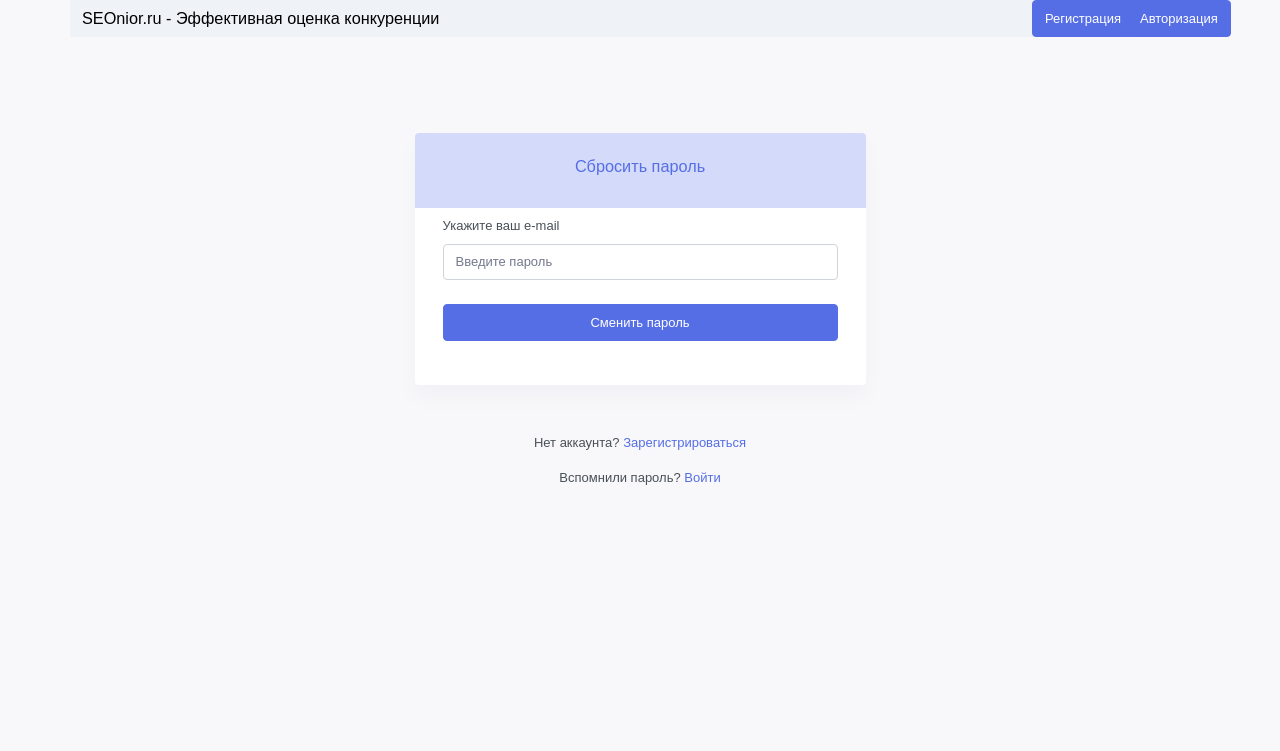
After one commit to Wenfort/concurent_site_release, a Django app: page /main/password_reset in a window 1280 px wide. The commit adds this page. Shown: the top 751 px of the page. Run offline with Django 3.2, Linux system fonts and the light colour scheme; some libraries are stand-ins or nearby versions.

Commit message:
работает ресет пароля

```diff
--- a/main/templates/main/non_restricted_requests.html
+++ b/main/templates/main/non_restricted_requests.html
@@ -18,8 +18,8 @@
                                 </tr>
                             </thead>
                             <tbody>
-                                {% if all_requests_list %}
-                                    {% for request in all_requests_list %}
+                                {% if all_requests %}
+                                    {% for request in all_requests %}
                                         {% if request.status == 'progress'  %}
                                             <tr>
                                                 <td>{{ request.request }}</td>
--- a/main/templates/main/restricted_requests.html
+++ b/main/templates/main/restricted_requests.html
@@ -22,8 +22,8 @@
                                 </tr>
                             </thead>
                             <tbody>
-                                {% if all_requests_list %}
-                                    {% for request in all_requests_list %}
+                                {% if all_requests %}
+                                    {% for request in all_requests %}
                                         {% if request.status == 'progress'  %}
                                             <tr>
                                                 <td>{{ request.request }}</td>
--- /dev/null
+++ b/main/templates/main/user_auth/password_reset.html
@@ -0,0 +1,60 @@
+{% load static %}
+<html lang="en">
+<head>
+    <meta charset="utf-8">
+    <meta name="viewport" content="width=device-width, initial-scale=1.0">
+    <link rel="stylesheet" href="{% static 'main/css/bs.css' %}">
+</head>
+<body>
+{% include '../navbar.html' %}
+    <div class="account-pages my-5 pt-sm-5">
+        <div class="container">
+            <div class="row justify-content-center">
+                <div class="col-md-8 col-lg-6 col-xl-5">
+                    <div class="card overflow-hidden">
+                        <div class="bg-soft-primary">
+                            <div class="row">
+                                <div class="col-12">
+                                    <div class="text-primary p-4">
+                                        <h5 class="text-primary" style="text-align: center">Сбросить пароль</h5>
+                                    </div>
+                                </div>
+                            </div>
+                        </div>
+                        <div class="card-body pt-0">
+                            <div class="p-2">
+                                <form class="form-horizontal" method="post">
+                                    {% csrf_token %}
+                                    <div class="form-group">
+                                        <label for="userpassword">Укажите ваш e-mail</label>
+                                        <input type="email" name="email" class="form-control" id="password" placeholder="Введите пароль">
+                                    </div>
+
+                                    <div class="mt-4">
+                                        <button class="btn btn-primary btn-block waves-effect waves-light" type="submit">Сменить пароль</button>
+                                    </div>
+                                    {% if message == 'Пароли не совпадают'%}
+                                        <div>
+                                            <p style="color: red; text-align: center; margin-top: 10px;"> {{ message }} </p>
+                                        </div>
+                                    {% else %}
+                                        <div>
+                                            <p style="color: green; text-align: center; margin-top: 10px;"> {{ message }} </p>
+                                        </div>
+                                    {% endif %}
+                                </form>
+                            </div>
+                        </div>
+                    </div>
+                    <div class="mt-5 text-center">
+                        <div>
+                            <p>Нет аккаунта? <a href="{% url 'registration' %}" class="font-weight-medium text-primary"> Зарегистрироваться</a> </p>
+                            <p>Вспомнили пароль? <a href="{% url 'authorization' %}" class="font-weight-medium text-primary"> Войти</a> </p>
+                        </div>
+                    </div>
+                </div>
+            </div>
+        </div>
+    </div>
+</body>
+</html>
--- a/main/urls.py
+++ b/main/urls.py
@@ -16,4 +16,5 @@ urlpatterns = [
     path('add_new_ticket', views.add_new_ticket, name='add_new_ticket'),
     path('close_ticket/<int:ticket_id>', views.close_ticket, name='close_ticket'),
     path('change_password', views.change_password, name='change_password'),
+    path('password_reset', views.password_reset, name='password_reset')
 ]
--- a/main/views.py
+++ b/main/views.py
@@ -1,9 +1,11 @@
 from django.http import HttpResponse, HttpResponseRedirect
+from django.core.mail import send_mail
 from django.shortcuts import render, get_list_or_404, redirect
 from django.contrib.auth import authenticate, login, logout as django_logout
 from django.utils import timezone
 from .models import Request, RequestQueue, UserData, Order, OrderStatus, TicketPost, Ticket
 from django.contrib.auth.models import User
+from .password_generator import generate_password
 
 from .forms import NewRequest, NewUser, AuthUser, ChangePassword
 
@@ -54,17 +56,26 @@ class SiteUser:
 class Orders:
     def __init__(self, user_id):
         self.user_id = user_id
-        self.all_order_rows = object
-        self.unique_order_rows = object
+        self.all_order_rows = list
+        self.unique_order_rows = list
 
         self.get_all_user_order_rows()
         self.get_unique_user_order_rows()
+
 
     def get_all_user_order_rows(self):
         self.all_order_rows = Order.objects.filter(user_id=self.user_id)
 
     def get_unique_user_order_rows(self):
         self.unique_order_rows = OrderStatus.objects.filter(user_id=self.user_id)
+
+    def all_ordered_requests(self):
+        ordered_requests_ids = [order.request_id for order in self.all_order_rows]
+        return Request.objects.filter(id__in=ordered_requests_ids)
+
+    def all_requests_from_order(self, order_id):
+        ordered_requests_ids = [order.request_id for order in self.all_order_rows.filter(order_id=order_id)]
+        return Request.objects.filter(id__in=ordered_requests_ids)
 
 
 class NewRequestHandler:
@@ -163,7 +174,7 @@ class NewUserHandler:
         self.password_again = self.request['password_again']
 
     def get_user_email(self):
-        self.email = self.request['email']
+        self.email = self.request['email'].lower()
 
     def create_user(self):
         User.objects.create_user(self.user_name, self.email, self.password)
@@ -229,24 +240,36 @@ class Tickets:
         else:
             return HttpResponse('У вас нет права закрывать тикеты')
 
+
 def results(request):
     if request.method == "POST":
         NewRequestHandler(request)
         return HttpResponseRedirect('/main/results')
     else:
         user_data = SiteUser(request.user.username)
-        all_requests_list = get_list_or_404(Request.objects.order_by('site_seo_concurency'))
-        try:
-            context = {'all_requests_list': all_requests_list,
-                       'orders': user_data.orders,
-                       'keywords_ordered': user_data.ordered_keywords,
-                       'balance': user_data.balance}
-        except:
-            context = {'all_requests_list': all_requests_list}
         if request.user.is_staff:
+            all_requests = Request.objects.all().order_by('-site_seo_concurency')
+
+            context = {
+                'all_requests': all_requests,
+                'orders': user_data.orders,
+                'keywords_ordered': user_data.ordered_keywords,
+                'balance': user_data.balance,
+            }
+
             return render(request, 'main/restricted_requests.html', context)
         else:
-            return render(request, 'main/non_restricted_requests.html', context)
+            order_data = Orders(user_data.id)
+            all_user_requests = order_data.all_ordered_requests()
+
+            context = {
+                'all_requests': all_user_requests,
+                'orders': user_data.orders,
+                'keywords_ordered': user_data.ordered_keywords,
+                'balance': user_data.balance,
+            }
+
+        return render(request, 'main/non_restricted_requests.html', context)
 
 
 def get_orders_page(request):
@@ -269,13 +292,11 @@ def get_orders_page(request):
 
 def requests_from_order(request, order_id):
     user_data = SiteUser(request.user.username)
-    order_data = Order.objects.filter(order_id=order_id)
+    order_data = Orders(user_data.id)
 
-    if order_data[0].user_id == user_data.id:
-        requests_ids = [od.request_id for od in order_data]
-        all_requests_list = Request.objects.filter(id__in=requests_ids)
-
-        context = {'all_requests_list': all_requests_list,
+    all_requests = order_data.all_requests_from_order(order_id)
+    if all_requests:
+        context = {'all_requests': all_requests,
                    'orders': user_data.orders,
                    'keywords_ordered': user_data.ordered_keywords,
                    'balance': user_data.balance}
@@ -285,8 +306,7 @@ def requests_from_order(request, order_id):
         else:
             return render(request, 'main/non_restricted_requests.html', context)
     else:
-        return HttpResponse('У вас нет доступа к этому заказу')
-
+        return HttpResponse('У вас нет доступа к этой странице')
 
 def balance(request):
     pass
@@ -437,3 +457,36 @@ def change_password(request):
 
     else:
         return render(request, 'main/user_auth/change_password.html')
+
+def password_reset(request):
+    if request.user.is_authenticated:
+        return HttpResponse('Вы уже авторизировались')
+    if request.method == "POST":
+        recipients = list()
+        post_request = request.POST
+        recipients.append(post_request['email'].lower())
+
+        try:
+            user = User.objects.get(email=recipients[0])
+            password = generate_password()
+            user.set_password(password)
+            user.save()
+
+            send_mail('Письмо с паролем',
+                      f'Ваш временный пароль: {password}. Пожалуйста, смените его сразу после авторизации.',
+                      'admin@seonior.ru', recipients)
+            message = 'Новый пароль отправлен на указанный e-mail. Пожалуйста, проверьте папку "Спам"'
+        except:
+            message = 'Пользователь с таким e-mail не найден'
+
+        context = {
+            'message': message
+        }
+
+        return render(request, 'main/user_auth/password_reset.html', context)
+    else:
+        return render(request, 'main/user_auth/password_reset.html')
+
+    #RECIPIENTS_EMAIL = ['misteriska@Ya.ru']
+    #DEFAULT_FROM_EMAIL = 'admin@seonior.ru'
+    #
```
Also changed, not shown: concurent_site/settings.py (+9 -0 lines), main/password_generator.py (added, +11 -0 lines), verify_sendgrid.py (added, +20 -0 lines), 1 other file.
